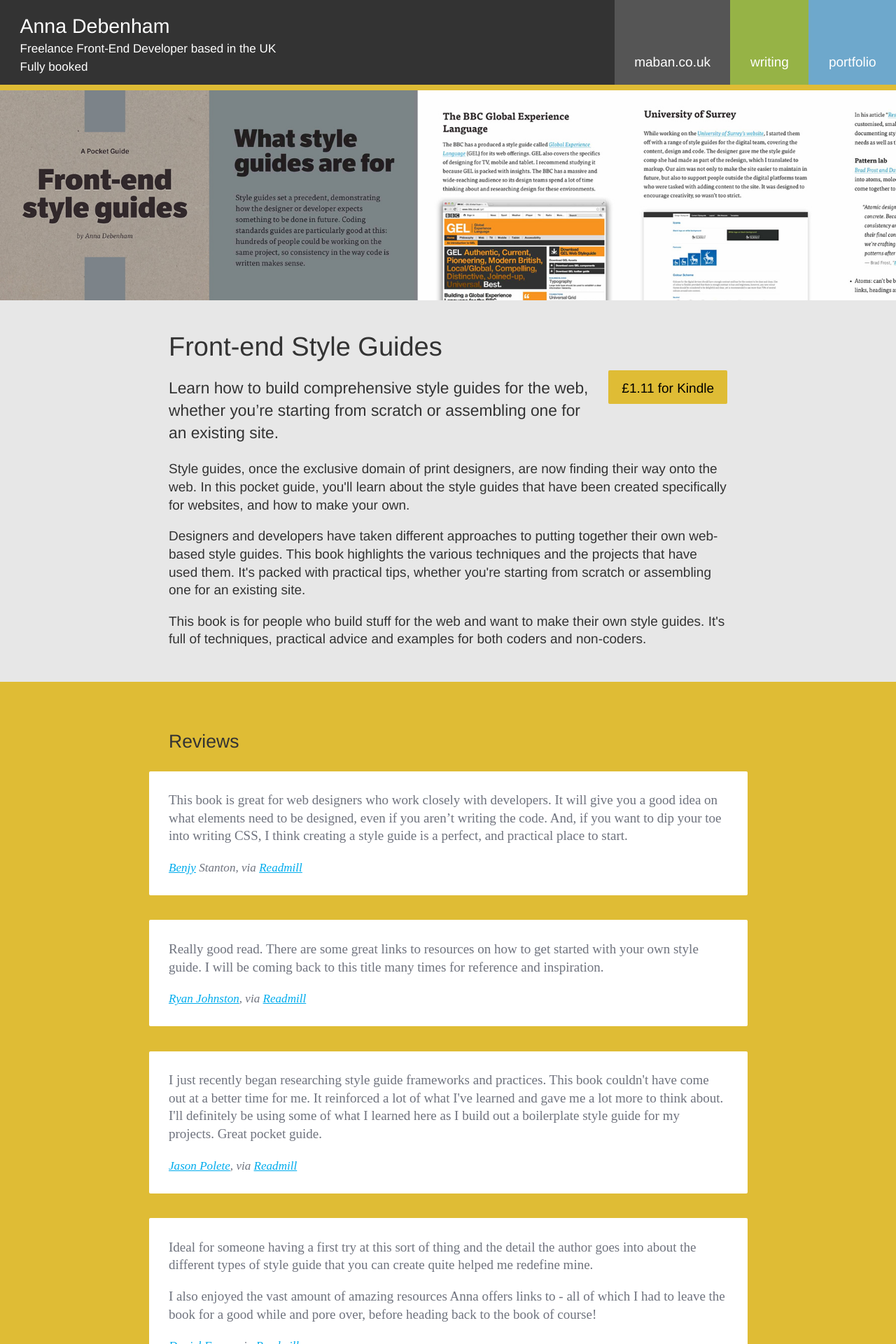
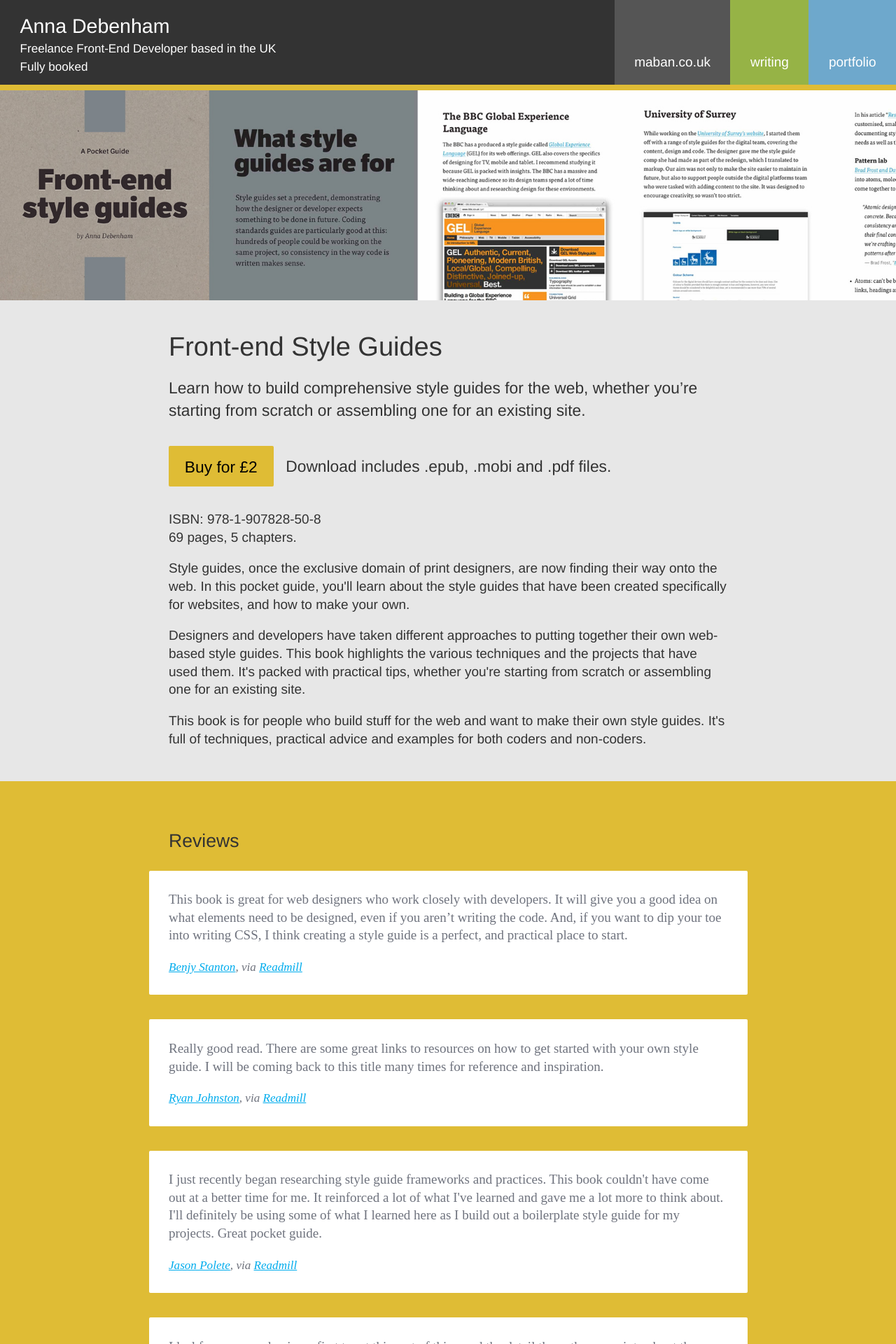
Before and after one commit to maban/maban, a Jekyll site: the page built from projects/front-end-style-guides/index.html, in a window 1280 px wide. Shown: the top 1920 px of the page at 70% size. Built offline with Jekyll 4.4.1, drawn with Linux system fonts in a browser that asks for light colours.

```diff
--- a/_includes/footer.html
+++ b/_includes/footer.html
@@ -5,6 +5,7 @@
         <li><a href="http://lanyrd.com/profile/anna_debenham/" rel="me">Lanyrd</a></li>
         <li><a href="http://flickr.com/anna_debenham" rel="me">Flickr</a></li>
         <li><a href="http://dribbble.com/anna" rel="me">Dribbble</a></li>
+        <li><a href="mailto:anna@maban.co.uk" rel="me">Email</a></li>
     </ul>
 	<div class="legal">
 	    <p><small>Articles licensed under a <a href="http://creativecommons.org/licenses/by-nc-sa/2.0/uk/" rel="license">Creative Commons Attribution-NonCommercial-ShareAlike 2.0 UK: England &amp; Wales License</a>.</small></p>
--- a/projects/front-end-style-guides/index.html
+++ b/projects/front-end-style-guides/index.html
@@ -14,9 +14,13 @@ slug: page-project
 
       <h1 class="title">Front-end Style Guides</h1>
 
-      <a class="button button-key" href="http://www.amazon.co.uk/gp/product/B00GNICWUE/ref=as_li_ss_tl?ie=UTF8&camp=1634&creative=19450&creativeASIN=B00GNICWUE&linkCode=as2&tag=maban-21">£1.11 for Kindle</a>
+      <div class="intro">
+        <p>Learn how to build comprehensive style guides for the web, whether you’re starting from scratch or assembling one for an existing site.</p>
+        <p><a class="button" href="http://transactions.sendowl.com/cart?merchant_id=5837">Buy for £2</a> Download includes .epub, .mobi and .pdf files.</p>
+      </div>
 
-      <p class="intro">Learn how to build comprehensive style guides for the web, whether you’re starting from scratch or assembling one for an existing site.</p>
+      <p>ISBN: 978-1-907828-50-8<br/>
+        69 pages, 5 chapters.</p>
 
 	    <p>Style guides, once the exclusive domain of print designers, are now finding their way onto the web. In this pocket guide, you'll learn about the style guides that have been created specifically for websites, and how to make your own.</p>
 
@@ -33,7 +37,7 @@ slug: page-project
 
   <blockquote>
     <p>This book is great for web designers who work closely with developers. It will give you a good idea on what elements need to be designed, even if you aren’t writing the code. And, if you want to dip your toe into writing CSS, I think creating a style guide is a perfect, and practical place to start.</p>
-    <p><cite><a href="http://www.benjystanton.co.uk/">Benjy</a> Stanton, via <a href="https://readmill.com/benjystanton/reads/a-pocket-guide-to-front-end-style-guides">Readmill</a></cite></p>
+    <p><cite><a href="http://www.benjystanton.co.uk/">Benjy Stanton</a>, via <a href="https://readmill.com/benjystanton/reads/a-pocket-guide-to-front-end-style-guides">Readmill</a></cite></p>
   </blockquote>
 
   <blockquote>
--- a/style/main.css
+++ b/style/main.css
@@ -1129,7 +1129,7 @@ figcaption {
   text-decoration: none;
   border-radius: 2px;
   display: inline-block;
-  margin: 0.5em 0.5em 0 0;
+  margin: 0.5em 0.5em 0.5em 0;
 }
 
 .button:hover,
@@ -1148,6 +1148,7 @@ figcaption {
 .intro {
   font-size: 1.2em;
   line-height: 1.4em;
+  margin-bottom: 1em;
 }
 
 .page-writing main,
```
